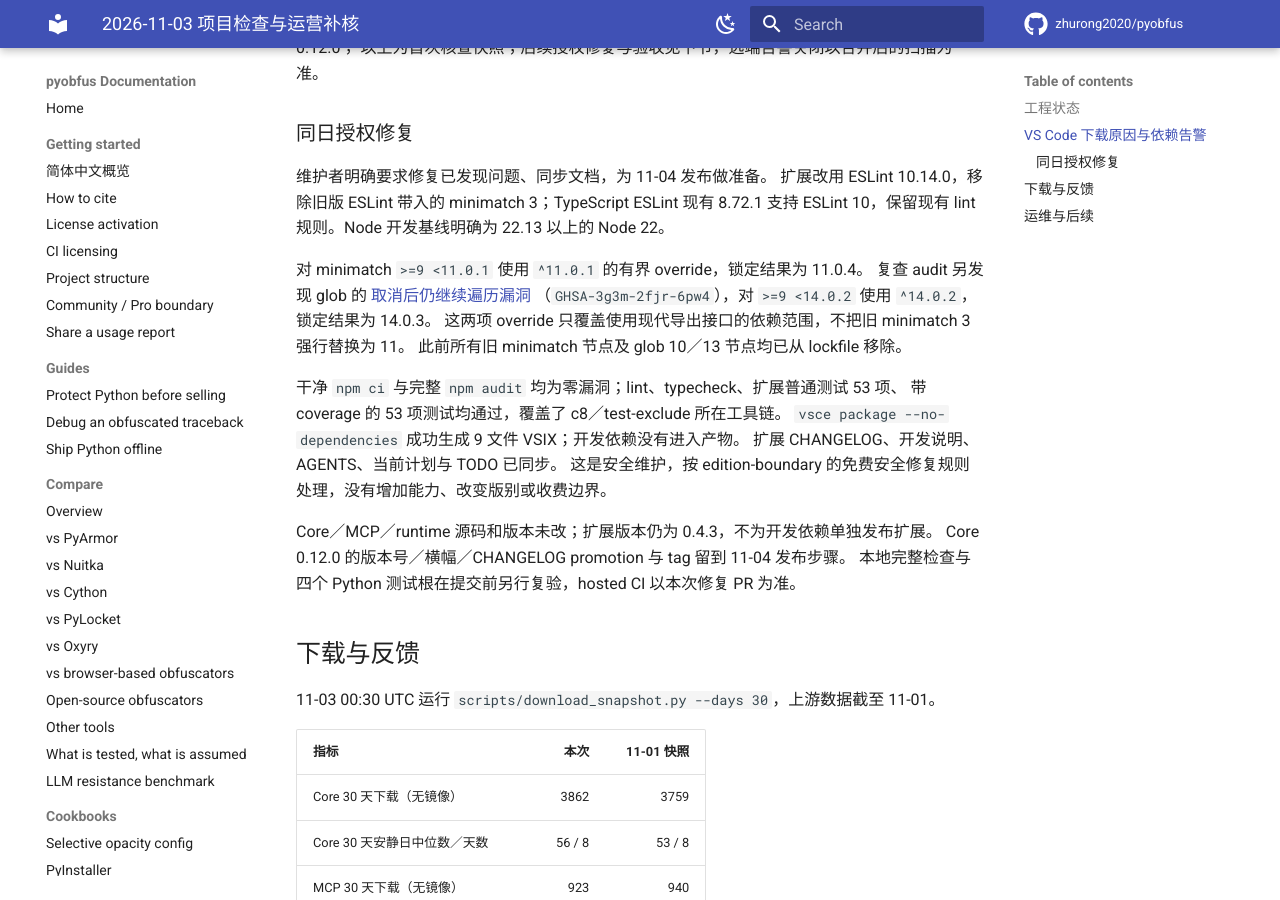
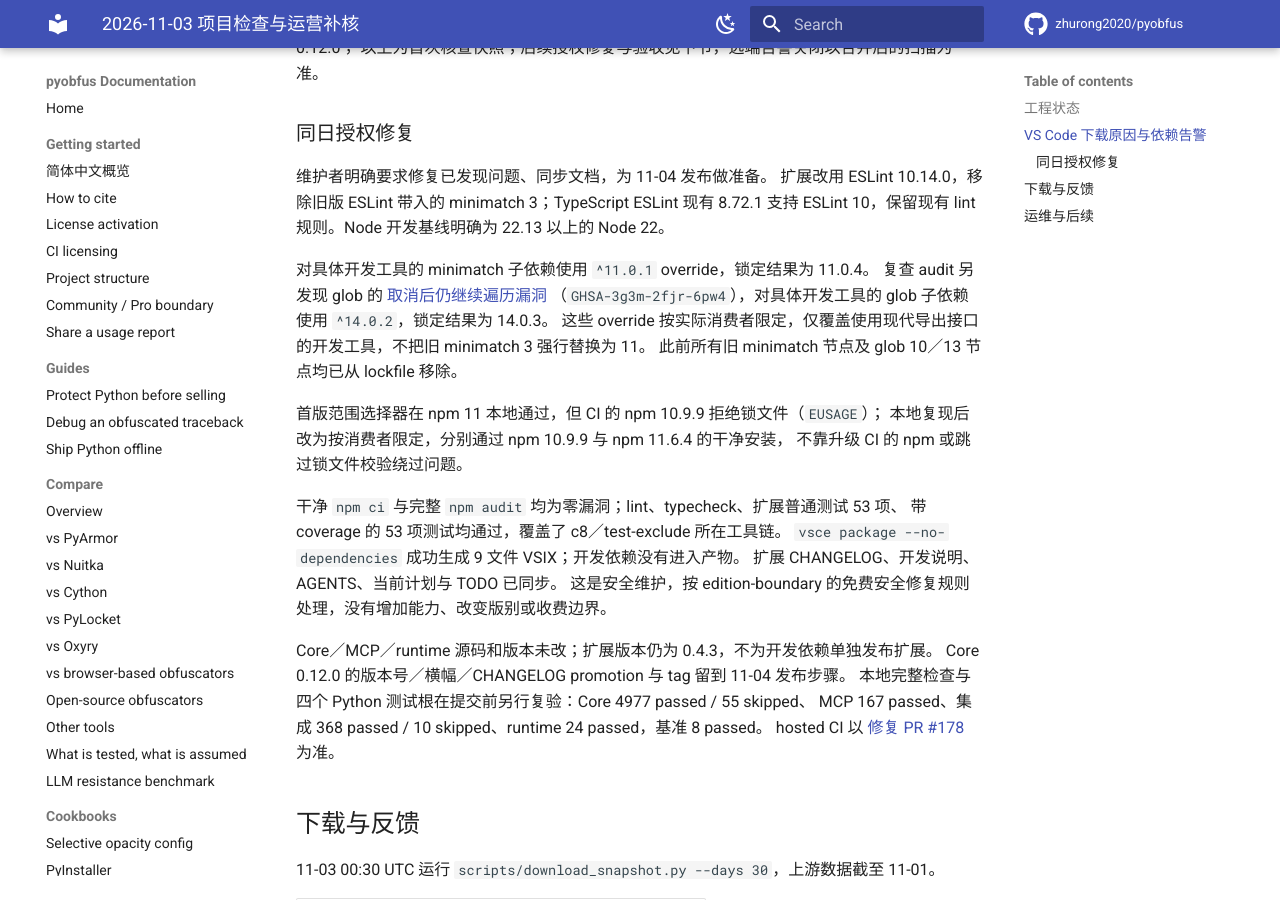
Before and after one commit to zhurong2020/pyobfus, an MkDocs documentation site: the page built from docs/EXECUTION_PROGRESS_2026-11-03.md, in a window 1280 px wide and 900 px high, scrolled down 1277 px. Built offline with MkDocs 1.6.1 and Material for MkDocs 9.7.7, drawn with Linux system fonts in a browser that asks for light colours; comment, search, counter and statistics services are not loaded.

Commit message:
fix(vscode): scope dependency overrides for npm 10 compatibility

```diff
--- a/docs/EXECUTION_PROGRESS_2026-11-03.md
+++ b/docs/EXECUTION_PROGRESS_2026-11-03.md
@@ -52,12 +52,16 @@ Dependabot #45 仍 open：扩展开发工具依赖 minimatch，
 扩展改用 ESLint 10.14.0，移除旧版 ESLint 带入的 minimatch 3；TypeScript ESLint
 现有 8.72.1 支持 ESLint 10，保留现有 lint 规则。Node 开发基线明确为 22.13 以上的 Node 22。
 
-对 minimatch `>=9 <11.0.1` 使用 `^11.0.1` 的有界 override，锁定结果为 11.0.4。
+对具体开发工具的 minimatch 子依赖使用 `^11.0.1` override，锁定结果为 11.0.4。
 复查 audit 另发现 glob 的
 [取消后仍继续遍历漏洞](https://github.com/advisories/GHSA-3g3m-2fjr-6pw4)
-（`GHSA-3g3m-2fjr-6pw4`），对 `>=9 <14.0.2` 使用 `^14.0.2`，锁定结果为 14.0.3。
-这两项 override 只覆盖使用现代导出接口的依赖范围，不把旧 minimatch 3 强行替换为 11。
+（`GHSA-3g3m-2fjr-6pw4`），对具体开发工具的 glob 子依赖使用 `^14.0.2`，锁定结果为 14.0.3。
+这些 override 按实际消费者限定，仅覆盖使用现代导出接口的开发工具，不把旧 minimatch 3 强行替换为 11。
 此前所有旧 minimatch 节点及 glob 10／13 节点均已从 lockfile 移除。
+
+首版范围选择器在 npm 11 本地通过，但 CI 的 npm 10.9.9 拒绝锁文件（`EUSAGE`）；
+本地复现后改为按消费者限定，分别通过 npm 10.9.9 与 npm 11.6.4 的干净安装，
+不靠升级 CI 的 npm 或跳过锁文件校验绕过问题。
 
 干净 `npm ci` 与完整 `npm audit` 均为零漏洞；lint、typecheck、扩展普通测试 53 项、
 带 coverage 的 53 项测试均通过，覆盖了 c8／test-exclude 所在工具链。
@@ -67,7 +71,9 @@ Dependabot #45 仍 open：扩展开发工具依赖 minimatch，
 
 Core／MCP／runtime 源码和版本未改；扩展版本仍为 0.4.3，不为开发依赖单独发布扩展。
 Core 0.12.0 的版本号／横幅／CHANGELOG promotion 与 tag 留到 11-04 发布步骤。
-本地完整检查与四个 Python 测试根在提交前另行复验，hosted CI 以本次修复 PR 为准。
+本地完整检查与四个 Python 测试根在提交前另行复验：Core 4977 passed / 55 skipped、
+MCP 167 passed、集成 368 passed / 10 skipped、runtime 24 passed，基准 8 passed。
+hosted CI 以 [修复 PR #178](https://github.com/zhurong2020/pyobfus/pull/178) 为准。
 
 ## 下载与反馈
 
```
Also changed, not shown: vscode-extension/CHANGELOG.md (+2 -2 lines), vscode-extension/README.md (+3 -2 lines), 1 other file.
